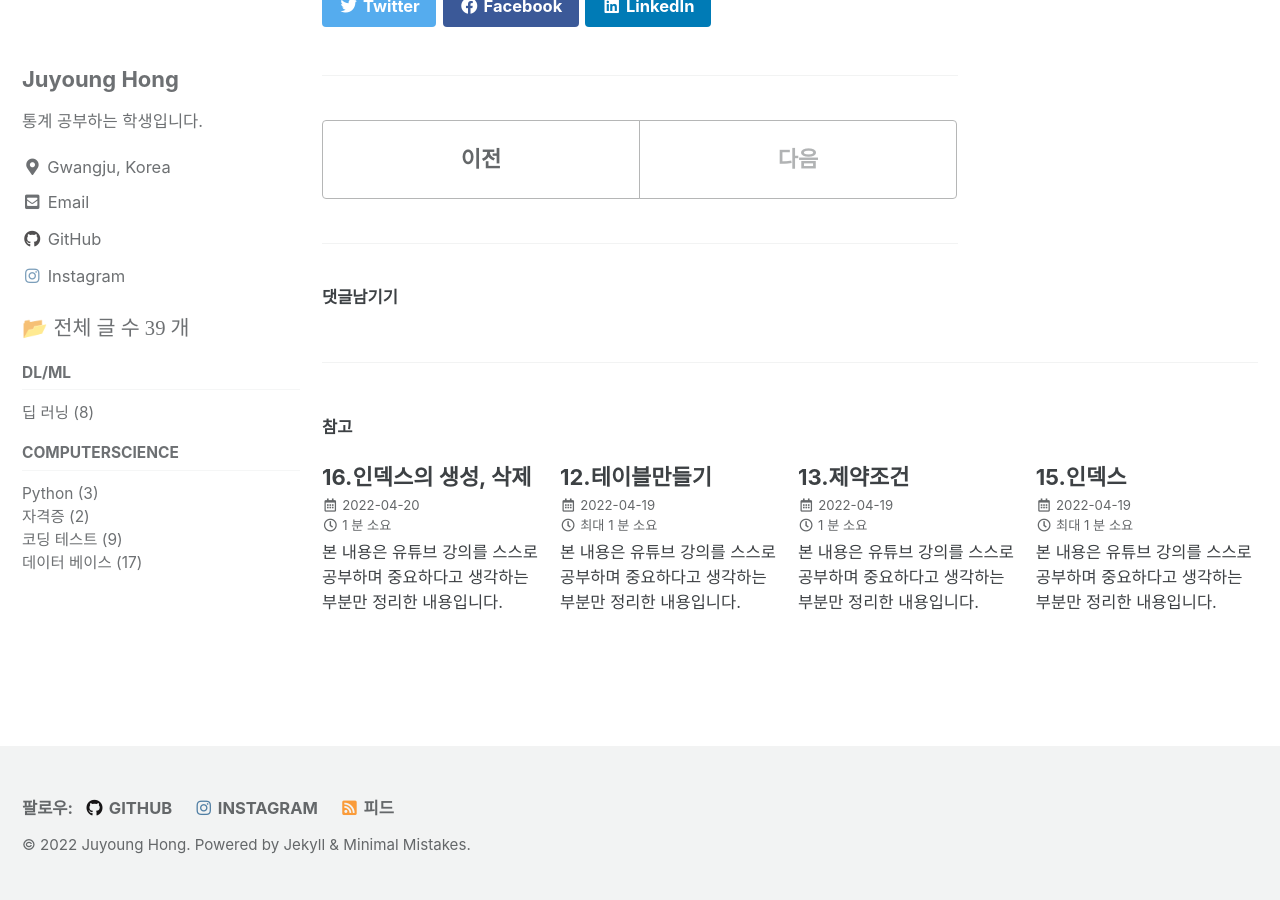
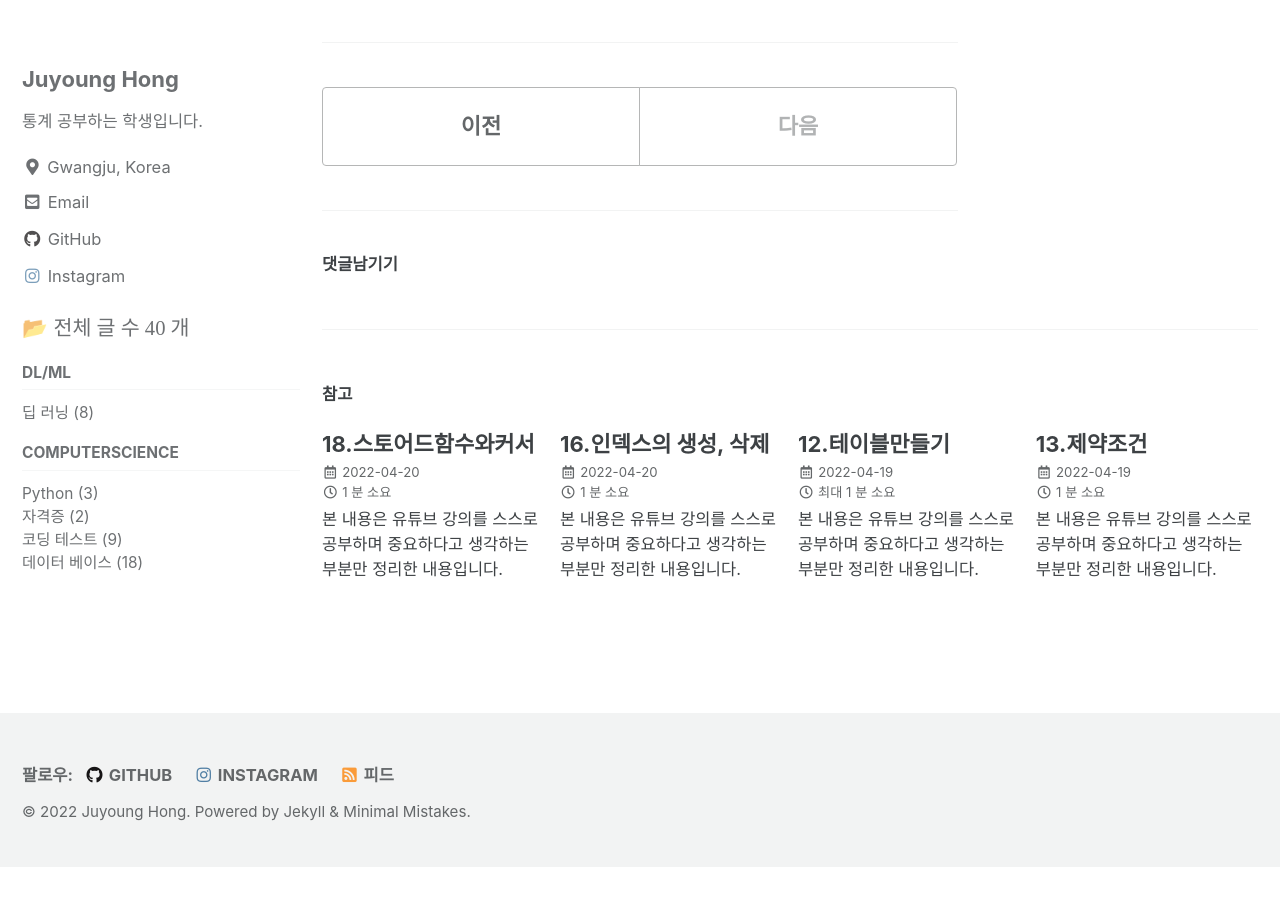
Before and after one commit to sjbook/sjbook.github.io, a Jekyll site: the page built from _posts/2022-04-20-stored_procedure.md, in a window 1280 px wide and 900 px high, scrolled down 2343 px. Built offline with Jekyll 4.4.1, drawn with Linux system fonts in a browser that asks for light colours; cached includes are drawn as plain includes; comment, search, counter and statistics services are not loaded; after the commit the page ends 3210 px from its top, so only the background shows below that; some of the changed lines change nothing that is shown; some of the changed text lies outside the part shown.

Commit message:
스토어드함수와 커서 업로드

````diff
--- /dev/null
+++ b/_posts/2022-04-20-stored_function.md
@@ -0,0 +1,207 @@
+---
+layout: single
+title : "18.스토어드함수와커서"
+author_profile: true
+categories: DB
+tag: [DB, SQL, MySQL]
+toc: true
+use_math: true
+
+---
+
+
+
+**본 내용은 [유튜브 강의](https://www.youtube.com/watch?v=lBk5YhLZevs&list=PLVsNizTWUw7GCfy5RH27cQL5MeKYnl8Pm&index=20)를 스스로 공부하며 중요하다고 생각하는 부분만 정리한 내용입니다.**
+
+<br>
+
+# 스토어드 함수와 커서
+
+
+
+## 스토어드 함수
+
+SUM(), CAST(), CONCAT()과 같은 함수를 사용자가 직접 만들어서 사용할 수 있다.
+
+
+
+```sql
+DELIMITER //
+CREATE FUNCITON 함수이름(매개변수)
+	RETURNS 반환형식
+BEGIN
+	프로그래밍코딩
+	RETURN 반환값;
+END //
+DELIMITER;
+```
+
+스토어드 함수의 모든 입력은 입력 매개변수이며, 스토어드 프로시저에서 처럼 IN을 붙이지 않는다.
+
+
+
+```sql
+CREATE FUNCTION calcYearFunc(dYear INT)
+    RETURNS INT
+BEGIN
+    DECLARE runYear INT; -- 활동기간(연도) 변수 선언
+    SET runYear = YEAR(CURDATE()) - dYear; -- 변수에 값 할당
+    RETURN runYear;
+END $$
+DELIMITER ;
+```
+
+
+
+### 함수 호출
+
+```sql
+SELECT 함수이름();
+```
+
+
+
+```sql
+SELECT calcYearFunc(2010) AS '활동햇수';
+SELECT calcYearFunc(2013) INTO @debut2013; -- 변수에 할당
+
+SELECT mem_id, mem_name, calcYearFunc(YEAR(debut_date)) AS '활동 햇수' -- SELECT문 함께 사용
+    FROM member;
+```
+
+
+
+### 함수 삭제
+
+```sql
+DROP FUNCTION 함수이름;
+```
+
+
+
+## 커서
+
+테이블에서 한행씩 작업을 처리하기 위한 방식으로 스토어드 프로시저의 안에 들어간다.
+
+
+
+### 커서 작동순서
+
+1. 커서 선언하기
+2. 반복조건 선언하기
+3. 커서 열기
+4. **데이터 가져오기**
+5. **데이터 처리하기**
+6. 커서 닫기
+
+
+
+4번과 5번이 한행마다 반복 수행된다.
+
+
+
+### 1. 커서 선언하기
+
+```sql
+DECLARE memNumber INT;
+DECLARE cnt INT DEFAULT 0;
+DECLARE totNumber INT DEFAULT 0;
+DECLARE endOfRow BOOLEAN DEFAULT FALSE;
+```
+
+변수들을 선언하고 DEFAULT문을 이용하여, 초기값을 0으로 설정
+
+
+
+```sql
+DECLARE 커서이름 CURSOR FOR
+	SELECT 열이름 FROM 테이블이름;
+```
+
+커서 선언
+
+
+
+```sql
+DECLARE memberCursor CURSOR FOR
+	SELECT mem_number FROM member;
+```
+
+
+
+### 2. 반복조건 선언하기
+
+```sql
+DECLARE CONTINUE HANDLER
+	FOR NOT FOUND SET endOfRow = TRUE;
+```
+
+이부분은 거의 바뀌지 않고 그대로 사용된다.
+
+
+
+### 3. 커서 열기
+
+```sql
+OPEN 커서이름;
+```
+
+
+
+```sql
+OPEN memberCursor;
+```
+
+
+
+### 4. 행 반복하기
+
+```sql
+cursor_loop: LOOP
+	이 부분을 반복
+END LOOP cursor_loop;
+```
+
+
+
+```sql
+cursor_loop: LOOP
+	FETCH memberCursor INTO memNumber; -- memNumber 변수에 memberCursor의 값을 가져옴
+
+	IF endOfRow THEN -- endOfRow 변수가 TRUE가 되면, cursor loop를 빠져나감
+		LEAVE cursor_loop;
+	END IF;
+
+	SET cnt = cnt + 1; -- 함수의 작업 내용
+	SET totNumber = totNumber + memNumber;
+
+END LOOP cursor_loop;
+```
+
+
+
+루프를 빠져나오면, 평균 인원수를 계산한다.
+
+```sql
+SELECT (totNumber/cnt) AS '회원의 평균 인원 수';
+```
+
+
+
+### 5. 커서 닫기
+
+```sql
+CLOSE 커서이름;
+```
+
+
+
+```sql
+CLOSE memberCursor;
+```
+
+
+
+1 ~ 5까지의 모든 과정은 스토어드 프로시저를 생성하고, 프로시저의 안쪽 내용에 들어간다.
+
+생성된 스토어드 프로시저를 호출함으로써 실행할 수 있다.
--- a/_posts/2022-04-20-stored_procedure.md
+++ b/_posts/2022-04-20-stored_procedure.md
@@ -32,7 +32,7 @@ END //
 DELIMITER;
 ```
 
-https://archemist-hong.github.io/db/SQL%ED%94%84%EB%A1%9C%EA%B7%B8%EB%9E%98%EB%B0%8D/
+[예제](https://archemist-hong.github.io/db/SQL%ED%94%84%EB%A1%9C%EA%B7%B8%EB%9E%98%EB%B0%8D/)
 
 
 
````
